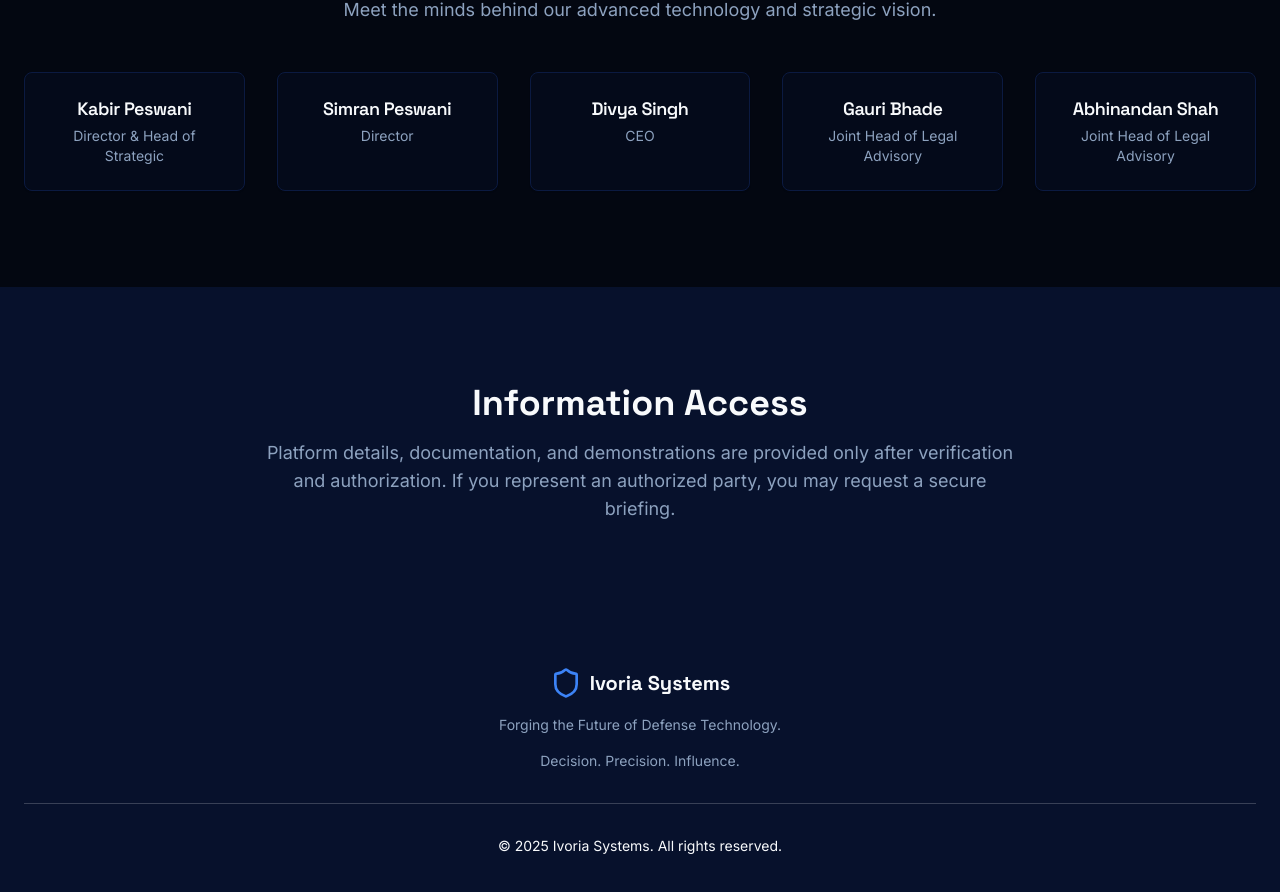
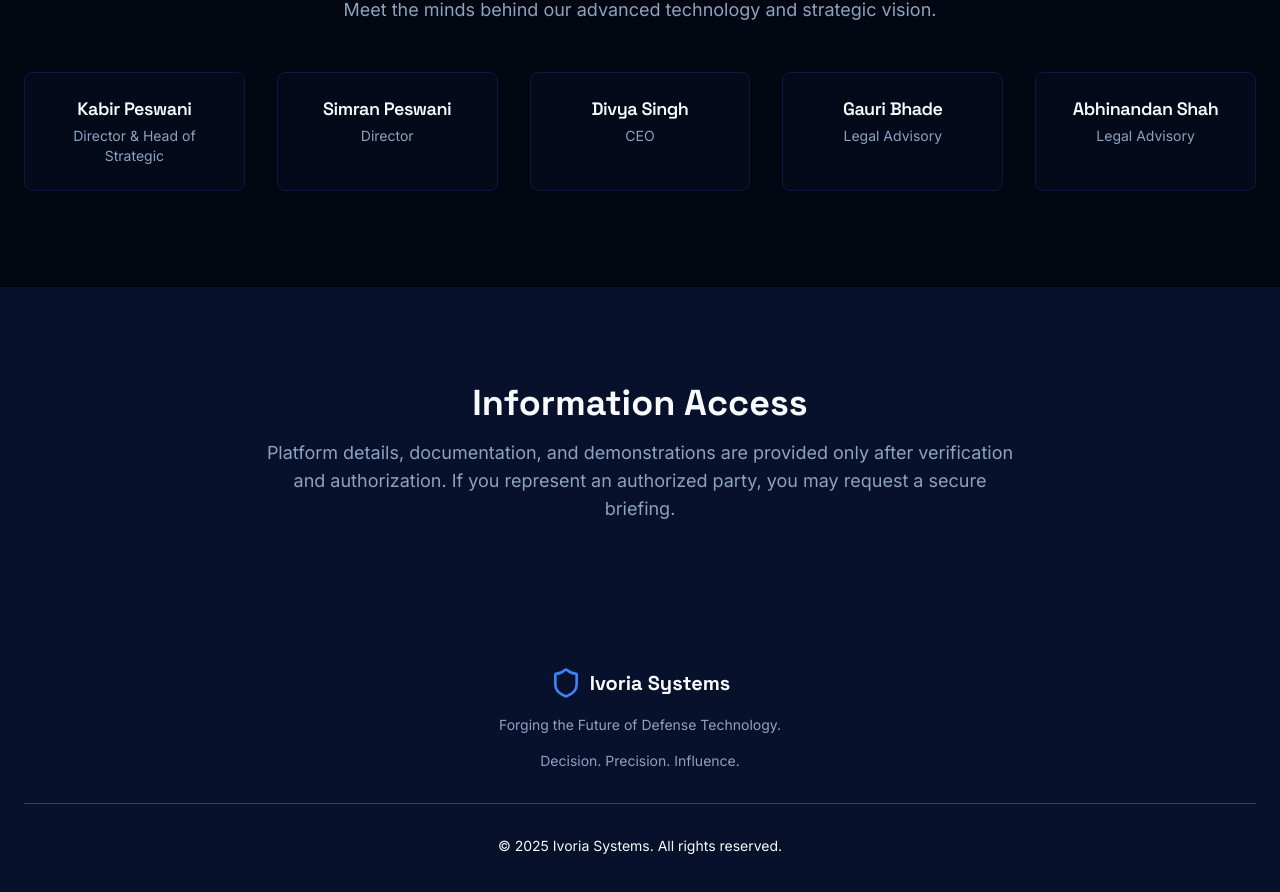
Before and after one commit to kabirpeswani/IvoriaSystems, a Next.js app: page / in a window 1280 px wide. Shown: the part 2556-3448 px from the top of the page. Built offline with nearby package versions, Linux system fonts and the light colour scheme.

Commit message:
Legal Advisory (_for element p_)

```diff
--- a/src/components/landing/team-section.tsx
+++ b/src/components/landing/team-section.tsx
@@ -1,3 +1,4 @@
+
 import { Card, CardContent, CardHeader, CardTitle } from "@/components/ui/card";
 
 const teamMembers = [
@@ -19,12 +20,12 @@ const teamMembers = [
   {
     id: "team-gauri",
     name: "Gauri Bhade",
-    role: "Joint Head of Legal Advisory",
+    role: "Legal Advisory",
   },
   {
     id: "team-abhinandan",
     name: "Abhinandan Shah",
-    role: "Joint Head of Legal Advisory",
+    role: "Legal Advisory",
   },
 ];
 
```
